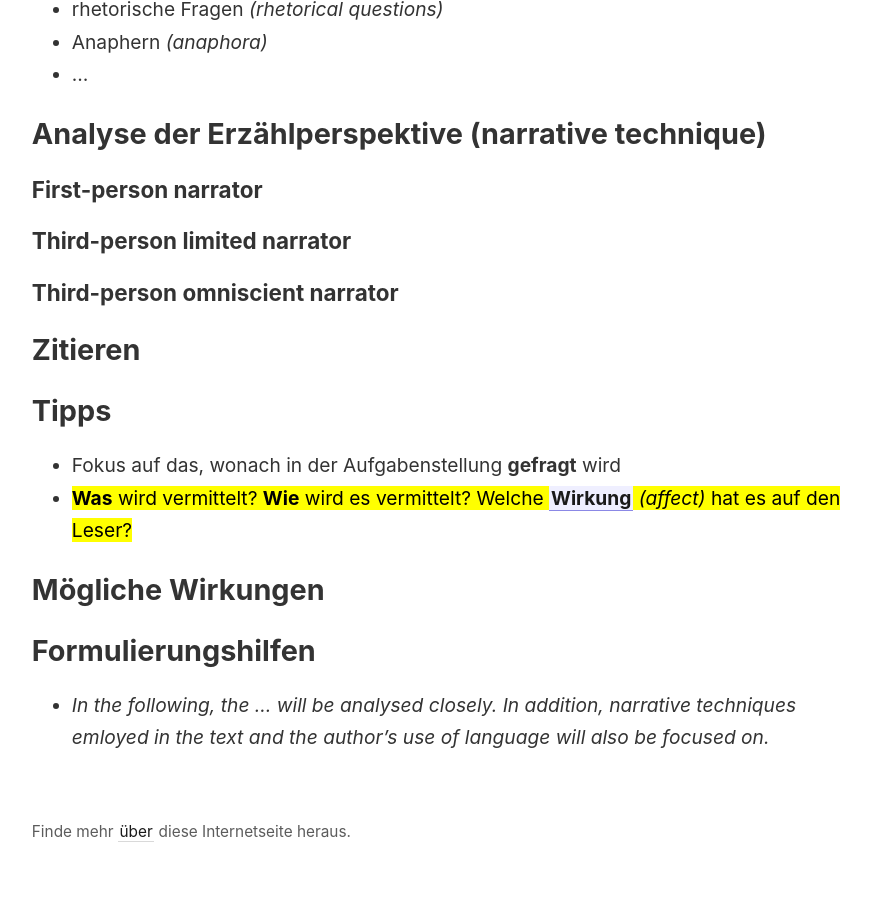
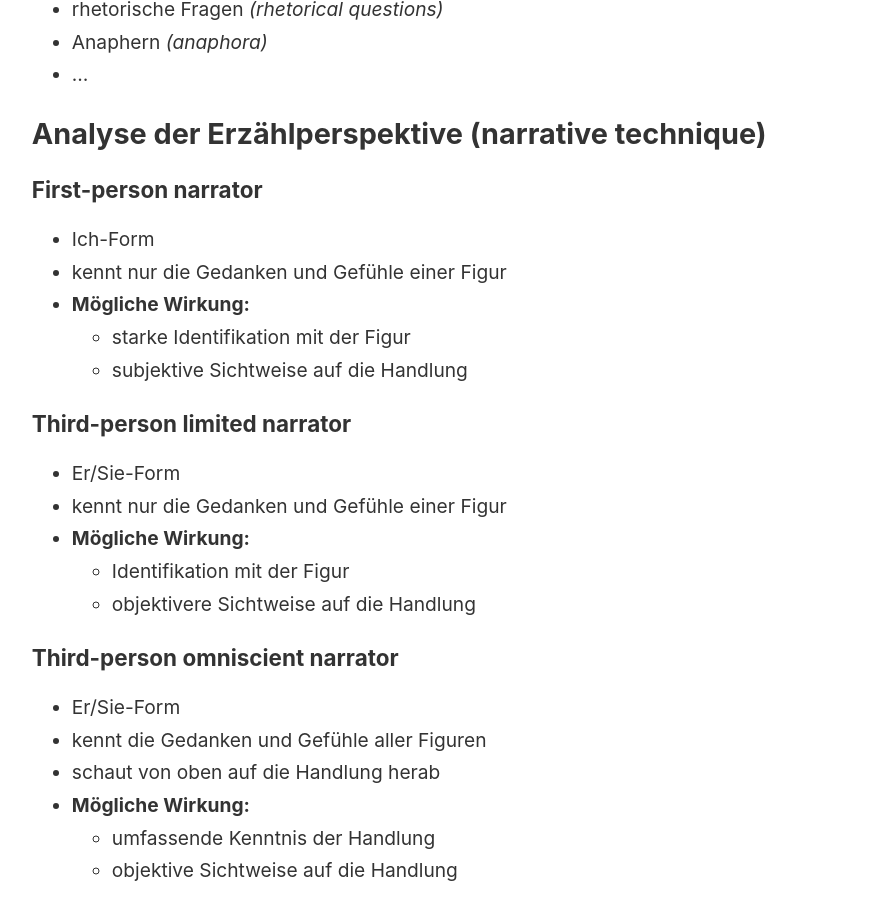
Before and after one commit to lutz-stu/school-blog, a Jekyll site: the page built from _notes/Englisch/analysis.md, in a window 1280 px wide and 900 px high, scrolled down 1653 px. Shown: the whole window, without its empty margins (45-916 px from the left). Built offline with Jekyll 4.4.1, drawn with Linux system fonts in a browser that asks for light colours; some of the changed text lies outside the part shown.

Commit message:
Update Englisch content (Analysis)

```diff
--- a/_notes/Englisch/analysis.md
+++ b/_notes/Englisch/analysis.md
@@ -44,12 +44,40 @@ title: Analysis
 ## Analyse der Erzählperspektive (narrative technique)
 
 ### First-person narrator
+- Ich-Form
+- kennt nur die Gedanken und Gefühle einer Figur
+- **Mögliche Wirkung:**
+  - starke Identifikation mit der Figur
+  - subjektive Sichtweise auf die Handlung
 
 ### Third-person limited narrator
+- Er/Sie-Form
+- kennt nur die Gedanken und Gefühle einer Figur
+- **Mögliche Wirkung:**
+  - Identifikation mit der Figur
+  - objektivere Sichtweise auf die Handlung
 
 ### Third-person omniscient narrator
+- Er/Sie-Form
+- kennt die Gedanken und Gefühle aller Figuren
+- schaut von oben auf die Handlung herab
+- **Mögliche Wirkung:**
+  - umfassende Kenntnis der Handlung
+  - objektive Sichtweise auf die Handlung
+
+### Third-person neutral narrator
+- Er/Sie-Form
+- kennt die Gedanken und Gefühle keiner Figur
+- **Mögliche Wirkung:**
+  - objektive Sichtweise auf die Handlung
+  - Distanzierung vom Handlungsgeschehen
 
 ## Zitieren
+
+- **einzelnen Begriff:** _"something" (l. 5)_
+- **ganzes Zitat:** _"This is […] something." (ll. 12-14)_ (ggf. mit Auslassung)
+- **ganzes Zitat in Klammern:** _… ("something", l. 5)_
+- **Verweis:** _… (cf. ll. 6-8)_
 
 ## Tipps
 - Fokus auf das, wonach in der Aufgabenstellung **gefragt** wird
```
